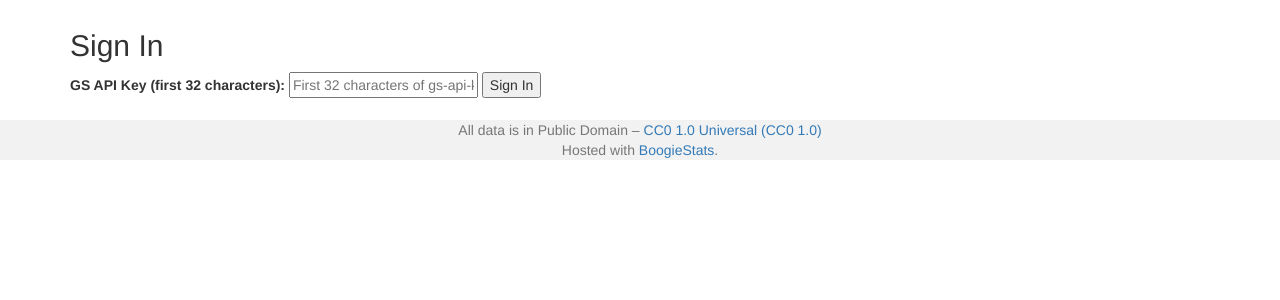
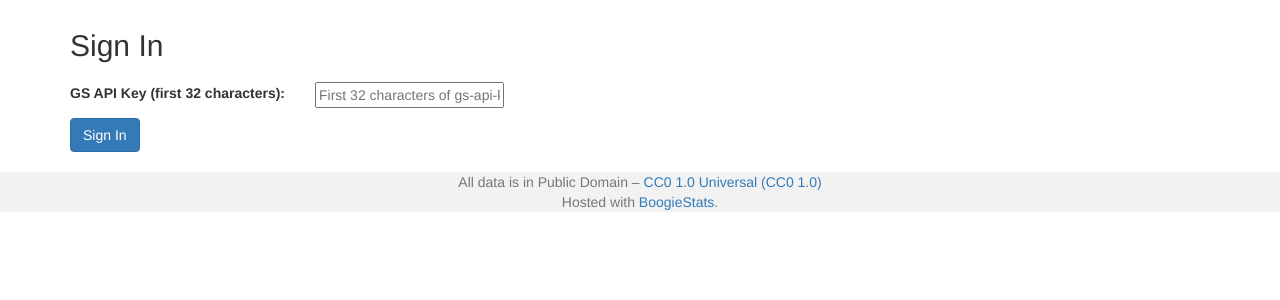
Before and after one commit to florczakraf/boogie-stats, a Django app: template boogiestats/templates/boogie_ui/login.html in a window 1280 px wide. Shown: the part 51-351 px from the top of the page. Run offline with Django 3.2, Linux system fonts and the light colour scheme; the template is opened without the code that fills it, so the values that code supplies are empty; some libraries are stand-ins or nearby versions.

Commit message:
Improve login and logout experience
- alerts
- no redirection to django-admin on logout
- make the form more readable

```diff
--- a/boogiestats/boogie_ui/urls.py
+++ b/boogiestats/boogie_ui/urls.py
@@ -1,4 +1,3 @@
-from django.contrib.auth import views as auth_views
 from django.urls import path
 
 from . import views
@@ -11,5 +10,5 @@ urlpatterns = [
     path("songs/<str:song_hash>/", views.SongView.as_view(), name="song"),
     path("edit/", views.EditPlayerView.as_view(), name="edit"),
     path("login/", views.login_user, name="login"),
-    path("logout/", auth_views.LogoutView.as_view(), name="logout"),
+    path("logout/", views.logout_user, name="logout"),
 ]
--- a/boogiestats/static/boogie_ui/boogiestats.css
+++ b/boogiestats/static/boogie_ui/boogiestats.css
@@ -6,3 +6,12 @@ footer {
   margin-top: 20px;
   background-color: rgba(0, 0, 0, 0.05);
 }
+
+form table td {
+  padding-top: 10px;
+  padding-bottom: 10px;
+}
+
+form label {
+  margin-right: 30px;
+}
--- a/boogiestats/templates/boogie_ui/login.html
+++ b/boogiestats/templates/boogie_ui/login.html
@@ -7,12 +7,20 @@
     <form action="{% url "login" %}" method="post">
         {% csrf_token %}
         {% if next %}<input type="hidden" name="next" value="{{ next }}" />{% endif %}
+        <table>
+            <tr>
+                <th>
                     <label for="gs_api_key">GS API Key (first 32 characters):</label>
+                </th>
+                <td>
                     <input type="password"
                            id="gs_api_key"
                            name="gs_api_key"
                            placeholder="First 32 characters of gs-api-key"
                            maxlength="32"/>
-        <input type="submit" value="Sign In"/>
+                </td>
+            </tr>
+        </table>
+        <input class="btn btn-primary" type="submit" value="Sign In"/>
     </form>
 {% endblock content %}
```
Also changed, not shown: boogiestats/boogie_ui/views.py (+13 -3 lines). Lines whose indentation alone changed are shown as unchanged.
